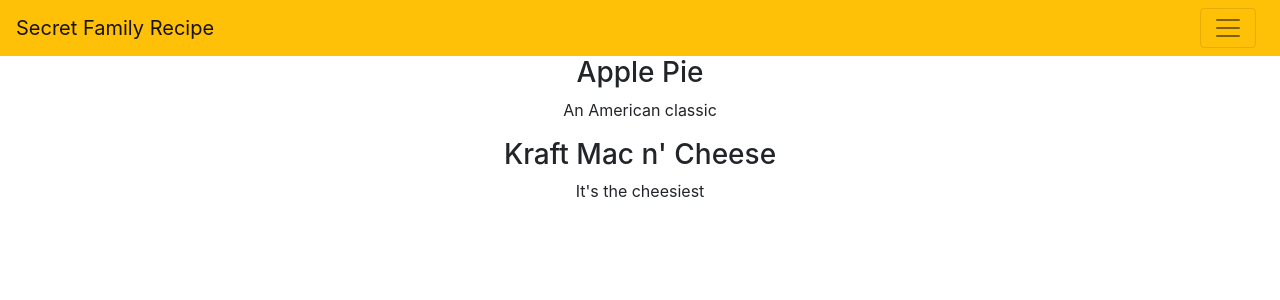
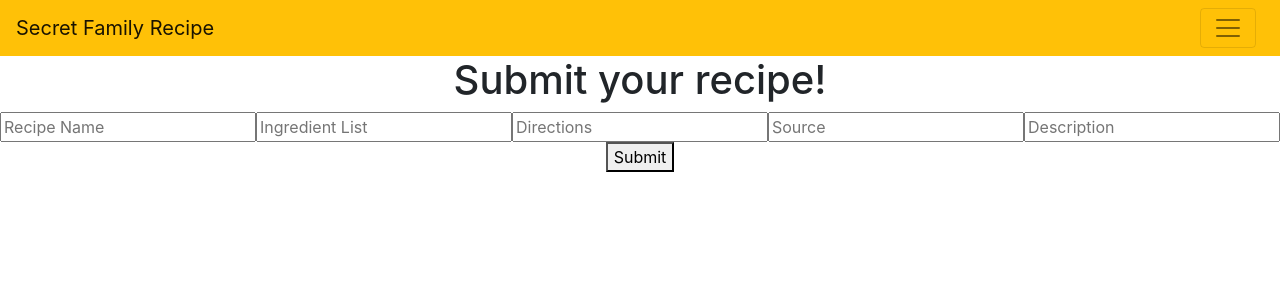
Before and after one commit to bw920-Secret-Family-Recipes-1/sfr_front_end, a React (Create React App) app in the folder sfr/: page /addRecipePage in a window 1280 px wide. Shown: the top 300 px of the page. Built offline with nearby package versions, Linux system fonts and the light colour scheme.

Commit message:
Initial Add Recipe Form

```diff
--- a/sfr/src/App.js
+++ b/sfr/src/App.js
@@ -7,6 +7,9 @@
 import Navigation from './components/Navigation';
 import PrivateRoute from './components/PrivatRoute';
 
+import PopulatedSignUpForm from './components/forms/AddUserForm';
+import SingleRecipe from './components/forms/AddRecipeForm';
+
 function App() {
   return (
     <Router>
@@ -15,8 +18,9 @@
           <Navigation />
           <Switch>
             <PrivateRoute exact path="/recipe-page" component={RecipeList} />
+            <Route exact path='/sign-up' component={PopulatedSignUpForm}/>
+            <Route exact path='/addRecipePage' component={SingleRecipe}/>
             <RecipeList />
-            <Route path='/login' />
           </Switch>
         </div>
       </RecipeProvider>
--- a/sfr/src/components/Navigation.js
+++ b/sfr/src/components/Navigation.js
@@ -17,7 +17,7 @@
                             <NavLink href="/addRecipePage">Add Recipe</NavLink>
                         </NavItem>
                         <NavItem>
-                            <NavLink >Sign Up</NavLink>
+                            <NavLink href="/sign-up" >Sign Up</NavLink>
                         </NavItem>
                         <NavItem>
                             <NavLink >Logout</NavLink>
--- a/sfr/src/components/forms/AddRecipeForm.js
+++ b/sfr/src/components/forms/AddRecipeForm.js
@@ -1,3 +1,86 @@
 import React from 'react'
 import { Form, Field, withFormik } from 'formik'
 import * as Yup from 'yup'
+
+const AddRecipe = ({ errors, touched, values }) => {
+  return (
+    <div className='form-container'>
+      <h1>Submit your recipe!</h1>
+
+      <Form>
+        <Field
+          type='text'
+          name='recipeName'
+          placeholder='Recipe Name'
+          autoComplete='new-name'
+          className='input'
+        />
+        {touched.recipeName && errors.recipeName && <p className='error'>{errors.recipeName}</p>}
+
+        {/* TODO add category */}
+        <Field
+          type='text'
+          name='ingredientList'
+          placeholder='Ingredient List'
+          autoComplete='new-name'
+          className='input'
+        />
+        {touched.ingredientList && errors.ingredientList && <p className='error'>{errors.ingredientList}</p>}
+        <Field
+          type='text'
+          name='directions'
+          placeholder='Directions'
+          autoComplete='user-name'
+          className='input'
+        />
+        {touched.directions && errors.directions && <p className='error'>{errors.directions}</p>}
+        <Field
+          type='text'
+          name='source'
+          placeholder='Source'
+          className='input'
+        />
+        {touched.source && errors.source && (
+          <p className='error'>{errors.source}</p>
+        )}
+        <Field
+          type='text'
+          name='description'
+          placeholder='Description'
+          className='input'
+        />
+        {touched.description && errors.description && (
+          <p className='error'>{errors.description}</p>
+        )}
+        <button type='submit' className='submit'>
+          Submit
+        </button>
+      </Form>
+    </div>
+  )
+}
+
+const FormikApp = withFormik({
+  mapPropsToValues({ recipeName, ingredientList, directions, source, description}) {
+    return {
+      recipeName: recipeName || '',
+      ingredientList: ingredientList || '',
+      directions: directions || '',
+      source: source || '',
+      description: description || '',
+    }
+  },
+  validationSchema: Yup.object().shape({
+    recipeName: Yup.string()
+      .required('Recipe Name Required'),
+      ingredientList: Yup.string()
+      .required('IngredientList Required'),
+  }),
+  handleSubmit(values, { resetForm }) {
+    console.log(values)
+    resetForm()
+  }
+})
+const SingleRecipe = FormikApp(AddRecipe)
+
+export default SingleRecipe;
```
